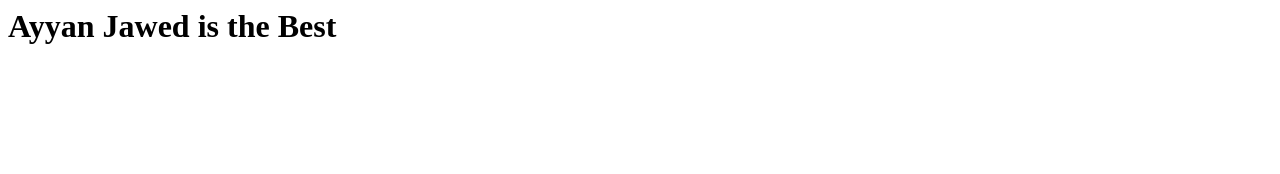
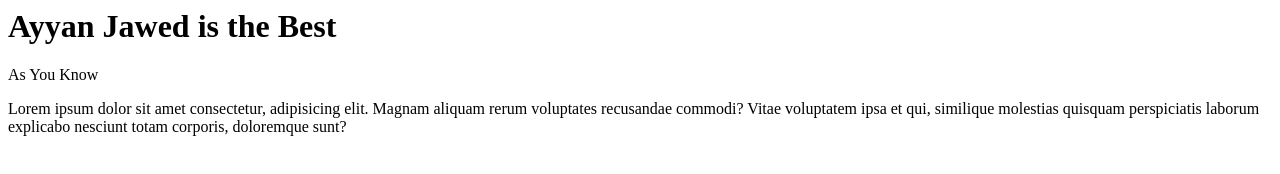
Before and after one commit to ayyan-jawed/Kosandara, a plain HTML site: page index.html in a window 1280 px wide. Drawn offline with Linux system fonts and the light colour scheme.

```diff
--- a/index.html
+++ b/index.html
@@ -1 +1,3 @@
 <h1> Ayyan Jawed is the Best  </h1>
+<p>As You Know </p>
+<p>Lorem ipsum dolor sit amet consectetur, adipisicing elit. Magnam aliquam rerum voluptates recusandae commodi? Vitae voluptatem ipsa et qui, similique molestias quisquam perspiciatis laborum explicabo nesciunt totam corporis, doloremque sunt?</p>
```
